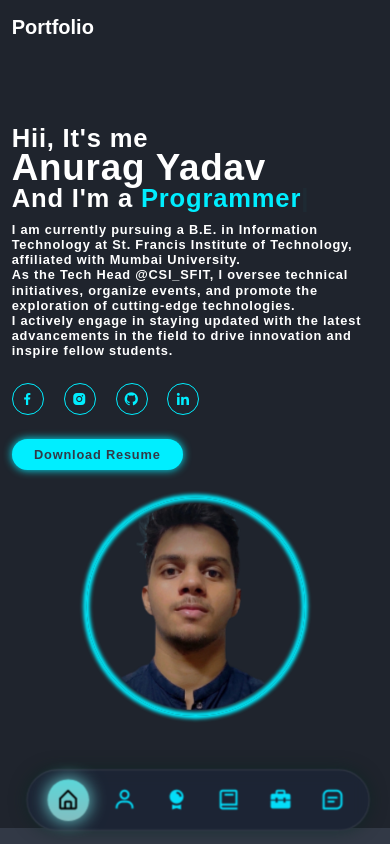
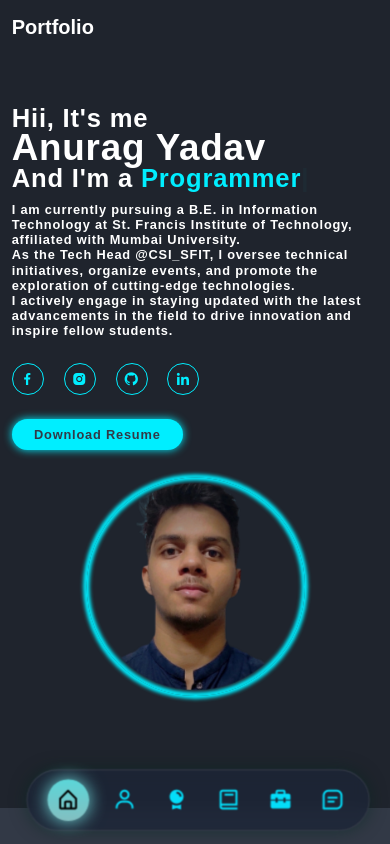
Before and after one commit to Anurag0605/Anurag, a plain HTML site: page index.html in a window 390 px wide. Shown: the top 844 px of the page. Drawn offline with nearby package versions, Linux system fonts and the light colour scheme.

Commit message:
Update style.css

```diff
--- a/CSS/style.css
+++ b/CSS/style.css
@@ -857,7 +857,7 @@ span{
         margin-bottom: 9.45rem;
     }
     .home{
-        margin-top: -2rem;
+        margin-top: -4.5rem;
     }
 
     .mobile-nav{
```
